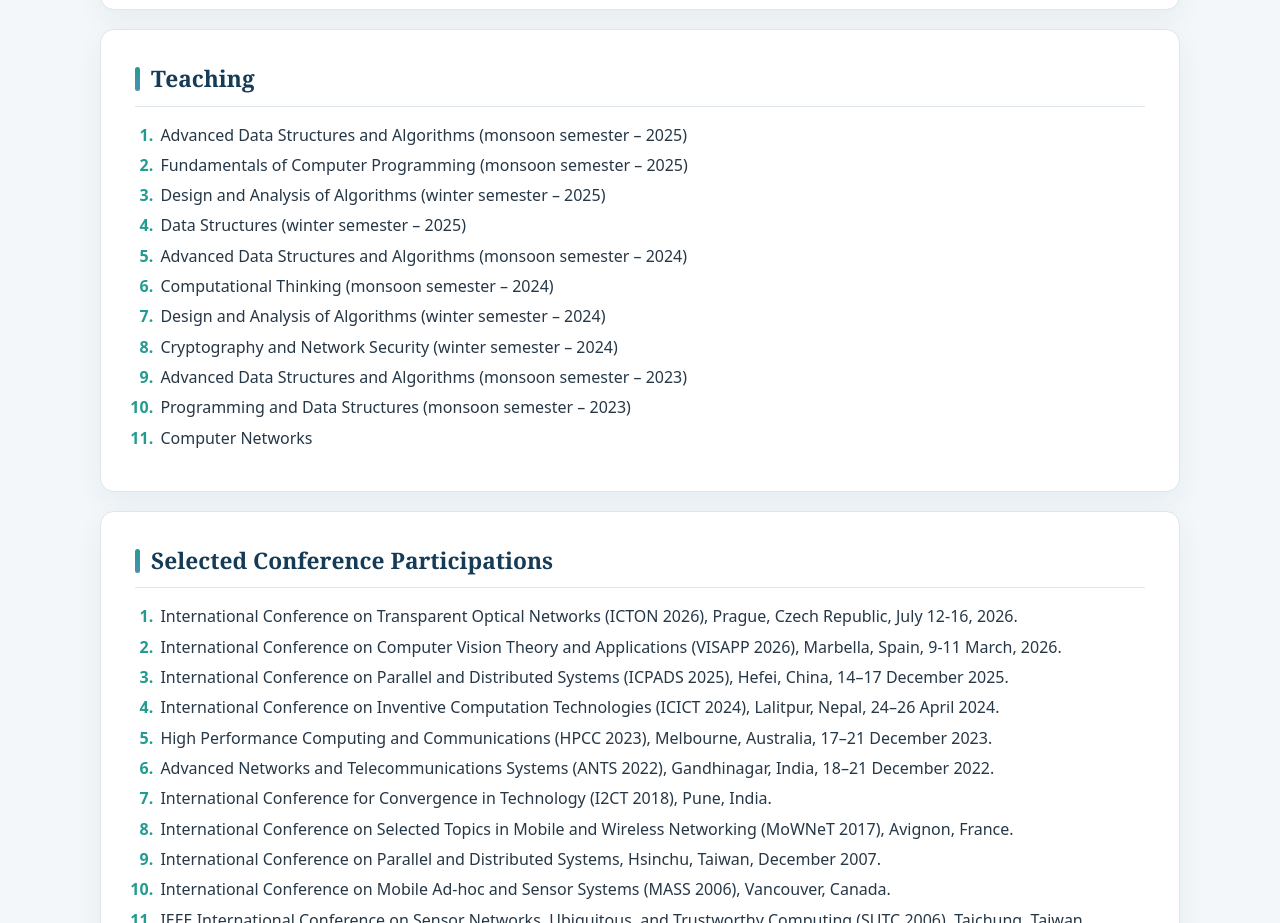
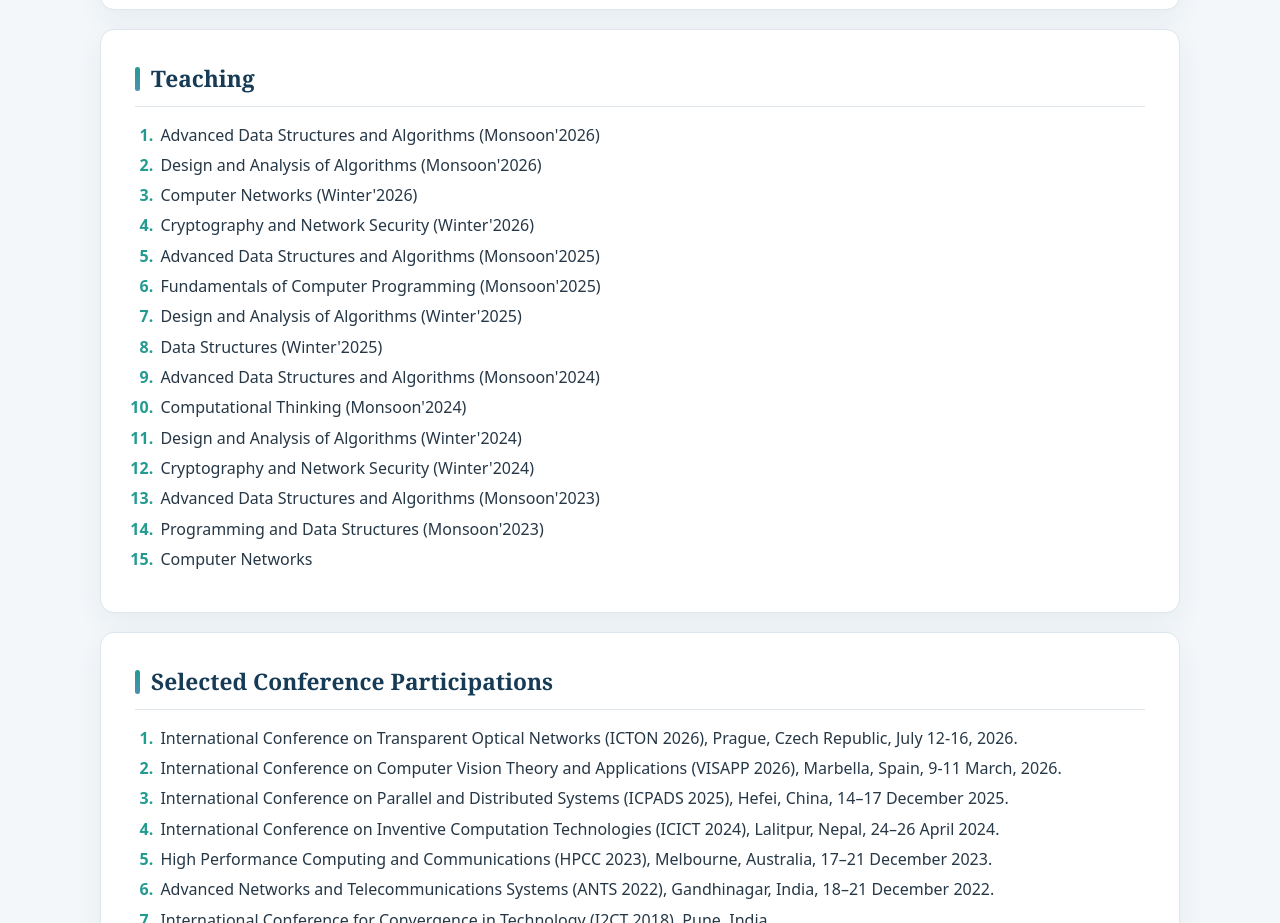
Before and after one commit to amit-banerjee-webpage/main, a plain HTML site: page index.html in a window 1280 px wide. Shown: the part 4126-5049 px from the top of the page. Drawn offline with Linux system fonts and the light colour scheme.

Commit message:
Update index.html

```diff
--- a/index.html
+++ b/index.html
@@ -280,7 +280,21 @@
 <li>H. C. Hsiao, P. S. Huang, A. Banerjee, and C. T. King, “Taking Advantage of the Overlay Geometrical Structures for Mobile Agent Communications,” in <i>Proc. IEEE International Parallel and Distributed Processing Symposium (IPDPS)</i>, Santa Fe, NM, USA, 2004.</li>
       </ol></section>
       <section class="card content-card" id="teaching"><h2>Teaching</h2><ol>
-      <li>Advanced Data Structures and Algorithms (monsoon semester – 2025)</li><li>Fundamentals of Computer Programming (monsoon semester – 2025)</li><li>Design and Analysis of Algorithms (winter semester – 2025)</li><li>Data Structures (winter semester – 2025)</li><li>Advanced Data Structures and Algorithms (monsoon semester – 2024)</li><li>Computational Thinking (monsoon semester – 2024)</li><li>Design and Analysis of Algorithms (winter semester – 2024)</li><li>Cryptography and Network Security (winter semester – 2024)</li><li>Advanced Data Structures and Algorithms (monsoon semester – 2023)</li><li>Programming and Data Structures (monsoon semester – 2023)</li><li>Computer Networks</li>
+        <li>Advanced Data Structures and Algorithms (Monsoon'2026)</li>
+        <li>Design and Analysis of Algorithms (Monsoon'2026)</li>
+        <li>Computer Networks (Winter'2026)</li>
+        <li>Cryptography and Network Security (Winter'2026)</li>
+        <li>Advanced Data Structures and Algorithms (Monsoon'2025)</li>
+        <li>Fundamentals of Computer Programming (Monsoon'2025)</li>
+        <li>Design and Analysis of Algorithms (Winter'2025)</li>
+        <li>Data Structures (Winter'2025)</li>
+        <li>Advanced Data Structures and Algorithms (Monsoon'2024)</li>
+        <li>Computational Thinking (Monsoon'2024)</li>
+        <li>Design and Analysis of Algorithms (Winter'2024)</li>
+        <li>Cryptography and Network Security (Winter'2024)</li>
+        <li>Advanced Data Structures and Algorithms (Monsoon'2023)</li>
+        <li>Programming and Data Structures (Monsoon'2023)</li>
+        <li>Computer Networks</li>
       </ol></section>
       <section class="card content-card" id="participations"><h2>Selected Conference Participations</h2><ol>
       <li>International Conference on Transparent Optical Networks (ICTON 2026), Prague, Czech Republic, July 12-16, 2026.</li>
```
